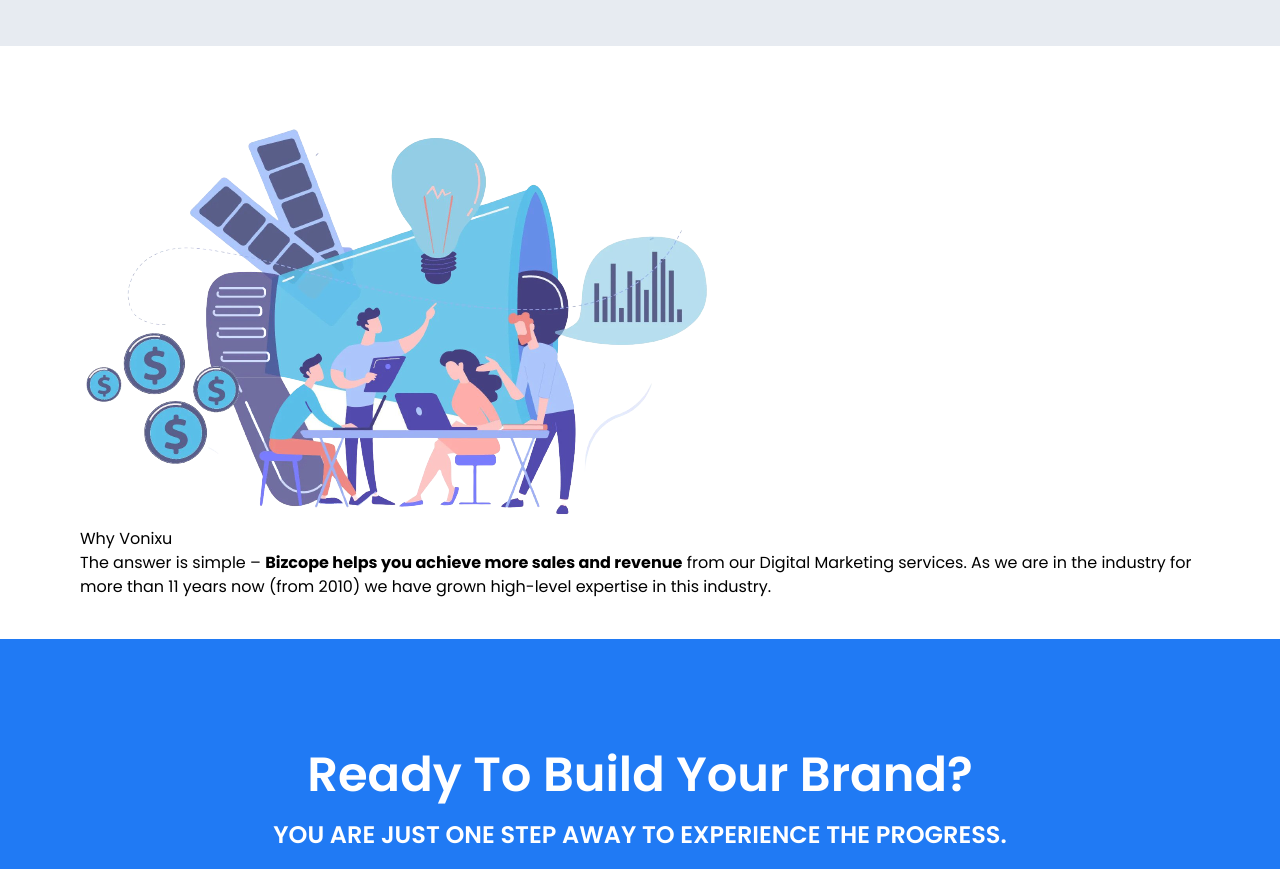
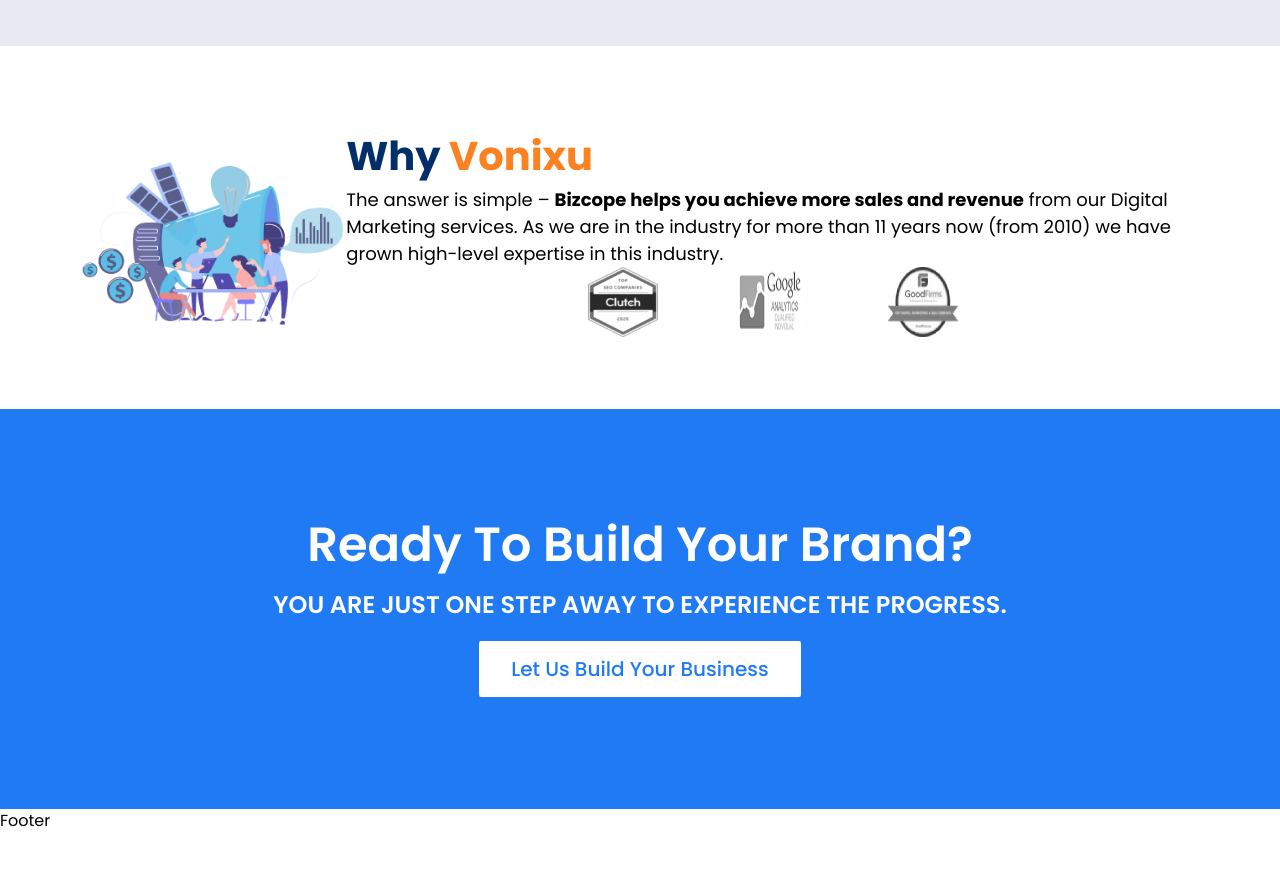
Before and after one commit to alamincoders/vonixu, a Next.js app: page / in a window 1280 px wide. Shown: the part 780-1649 px from the top of the page. After the commit the page ends 1613 px from the top, so only its background shows below. Built offline with nearby package versions, Linux system fonts and the light colour scheme.

Commit message:
why vonixu

```diff
--- a/components/WhyVonixu.jsx
+++ b/components/WhyVonixu.jsx
@@ -1,25 +1,34 @@
 import Image from "next/image";
 import React from "react";
 import why_vonixu from "../assets/why_vonixu/why_vonixu.png";
+import clutch from "../assets/brand/clucth.png";
+import google from "../assets/brand/google.png";
+import goodfirms from "../assets/brand/goodfirms.png";
 
 const WhyVonixu = () => {
   return (
-    <section className="container py-10" >
-      <div>
-        <div>
+    <section className="container py-10">
+      <div className=" flex justify-between items-center ">
+        <div >
           <Image src={why_vonixu} alt="" />
         </div>
         <div>
-          <h1>
-            <span>Why</span> <span>Vonixu</span>{" "}
+          <h1 className="text-[40px] font-bold">
+            <span className="text-primary">Why</span>{" "}
+            <span className="text-secondary ">Vonixu</span>
           </h1>
-          <p>
+          <p className="text-[18px]">
             The answer is simple –{" "}
             <strong>Bizcope helps you achieve more sales and revenue</strong>{" "}
             from our Digital Marketing services. As we are in the industry for
             more than 11 years now (from 2010) we have grown high-level
             expertise in this industry.
           </p>
+          <div className=" hidden md:flex lg:flex  gap-x-20 justify-center pb-8  ">
+            <Image width={70} height={70} src={clutch} alt="clutch" />
+            <Image width={70} height={70} src={google} alt="google" />
+            <Image width={70} height={70} src={goodfirms} alt="goodfirms" />
+          </div>
         </div>
       </div>
     </section>
```
